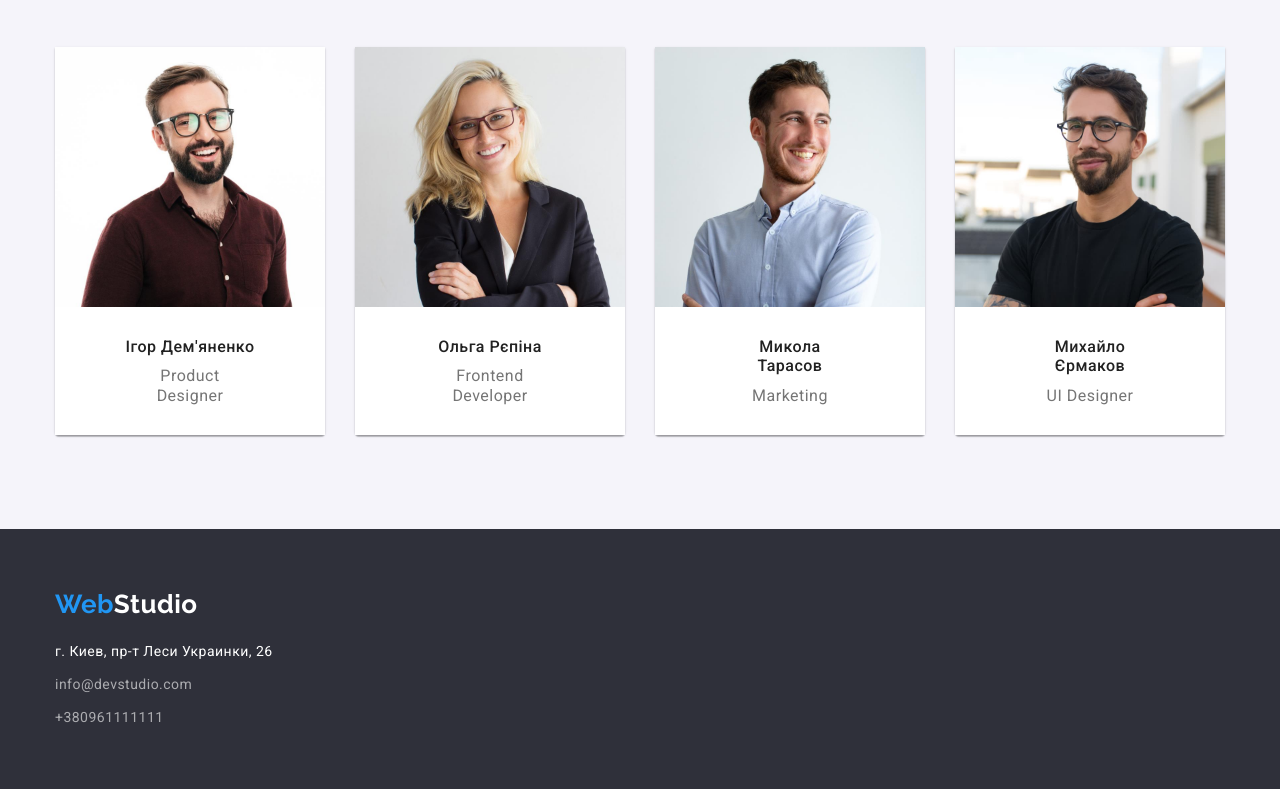
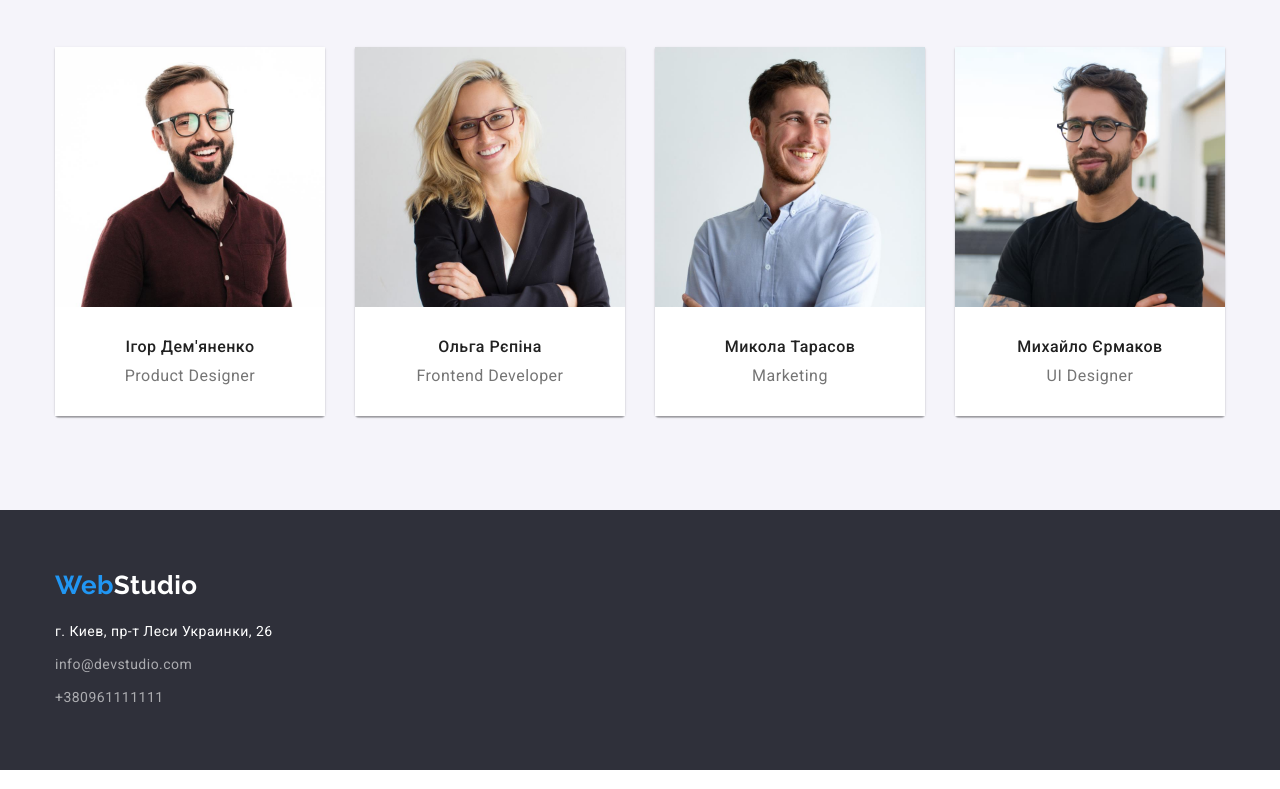
Before and after one commit to VasOleksii/goit-markup-hw-03, a plain HTML site: page index.html in a window 1280 px wide. Shown: the part 1595-2384 px from the top of the page. Drawn offline with nearby package versions, Linux system fonts and the light colour scheme.

Commit message:
Update styless.css
Зміна padding
.member-data
footer

.portfolio
background-color

```diff
--- a/css/styless.css
+++ b/css/styless.css
@@ -231,13 +231,6 @@ body {
     margin-top: var(--set-gap);
 }
 
-.member-data{
-    padding-top: 20px;
-    padding-right: 24px;
-    padding-bottom: 20px;
-    padding-left: 24px;
-}
-
 .block-title{
     font-weight: 700;
     font-size: 14px;
@@ -298,13 +291,6 @@ body {
     box-shadow:var(--set-shadow)
   }
 
-.member-data{
-    padding-top: 20px;
-    padding-right: 24px;
-    padding-bottom: 20px;
-    padding-left: 24px;
-}
-
 .team-member{
     font-weight: 500;
     font-size: 16px;
@@ -314,9 +300,7 @@ body {
 
 .member-data{
     padding-top: 30px;
-    padding-left: 70px;
     padding-bottom: 30px;
-    padding-right: 70px;
     background-color: var(--secondary-color3);
 }
 
@@ -327,15 +311,12 @@ body {
     line-height: 1.2;
     color: var(--primmary-text-color);
 }
-/*Fooer*/
+/*Footer*/
+
 .footer{
-    margin-right: auto;
-    background-color:var(--secondary-color1);
-}
-
-.footer-data{
     padding-top: 60px;
     padding-bottom: 60px;
+    background-color:var(--secondary-color1);
 }
 
 .footer-contacts{
@@ -370,7 +351,7 @@ body {
 .portfolio{
     padding-top: 94px;
     padding-bottom: 94px;
-    background-color: var(--primary-bg-color);
+    background-color: var(--secondary-color3);
 }
 
 /* Filter*/
```
